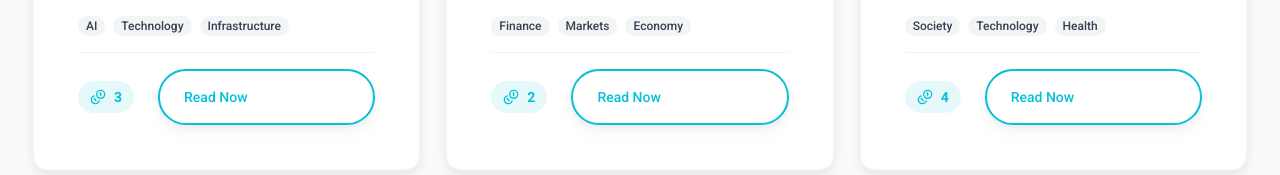
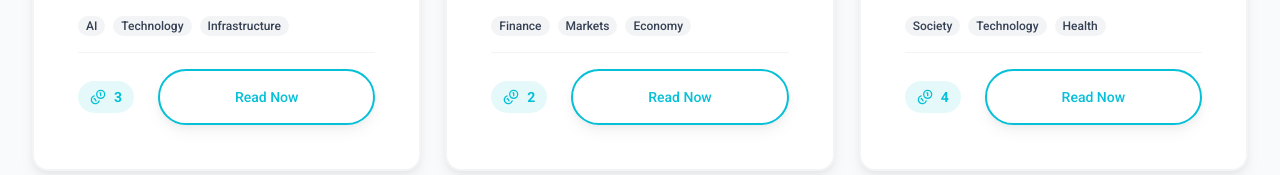
Before and after one commit to joshua-daniel-lee/factr-demo, a Next.js app: page / in a window 1280 px wide. Shown: the part 906-1081 px from the top of the page. Built offline with nearby package versions, Linux system fonts and the light colour scheme.

Commit message:
fix: Center 'Read Now' text on button

```diff
--- a/components/ArticleCard.tsx
+++ b/components/ArticleCard.tsx
@@ -145,7 +145,7 @@ export default function ArticleCard({ article, onUnlock }: ArticleCardProps) {
           ) : (
             <Button
               variant="outline"
-              className="flex items-center gap-2 text-sm px-4 py-2"
+              className="flex items-center justify-center gap-2 text-sm px-4 py-2"
             >
               Read Now
             </Button>
```
